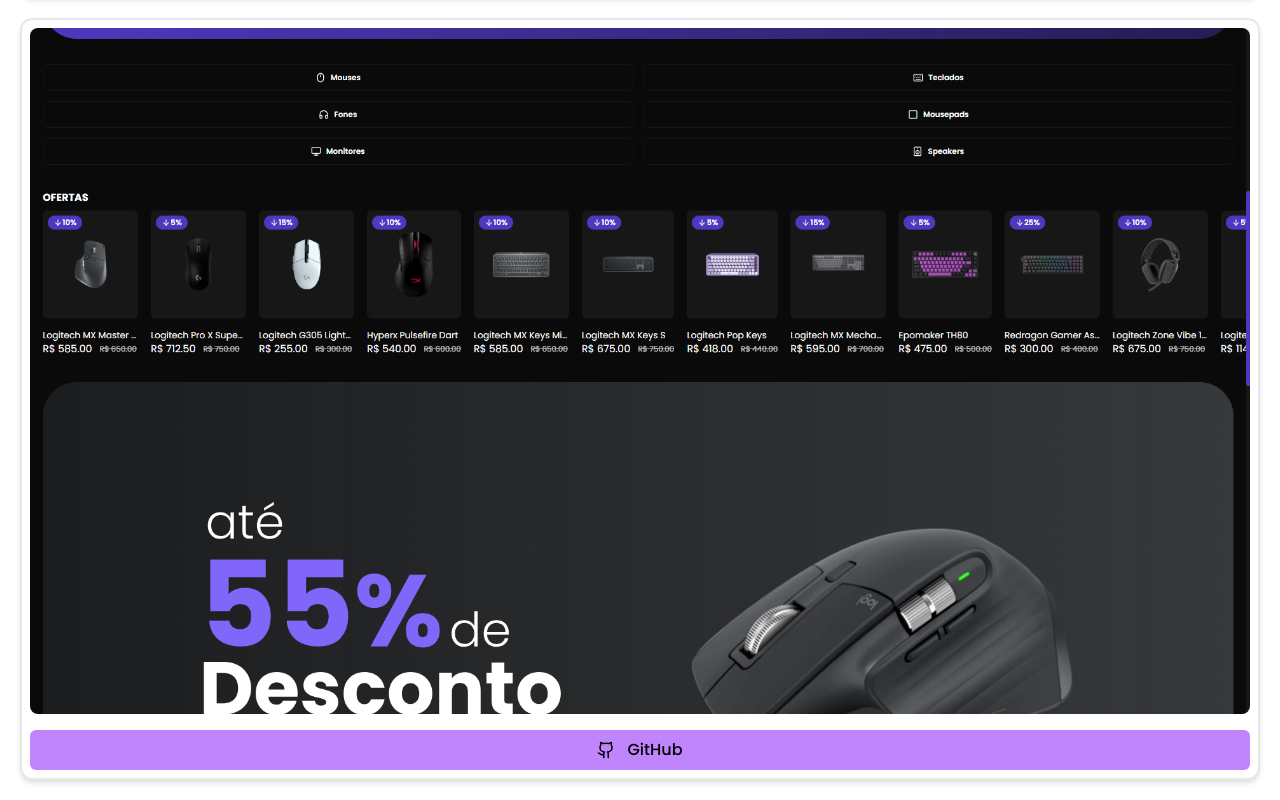
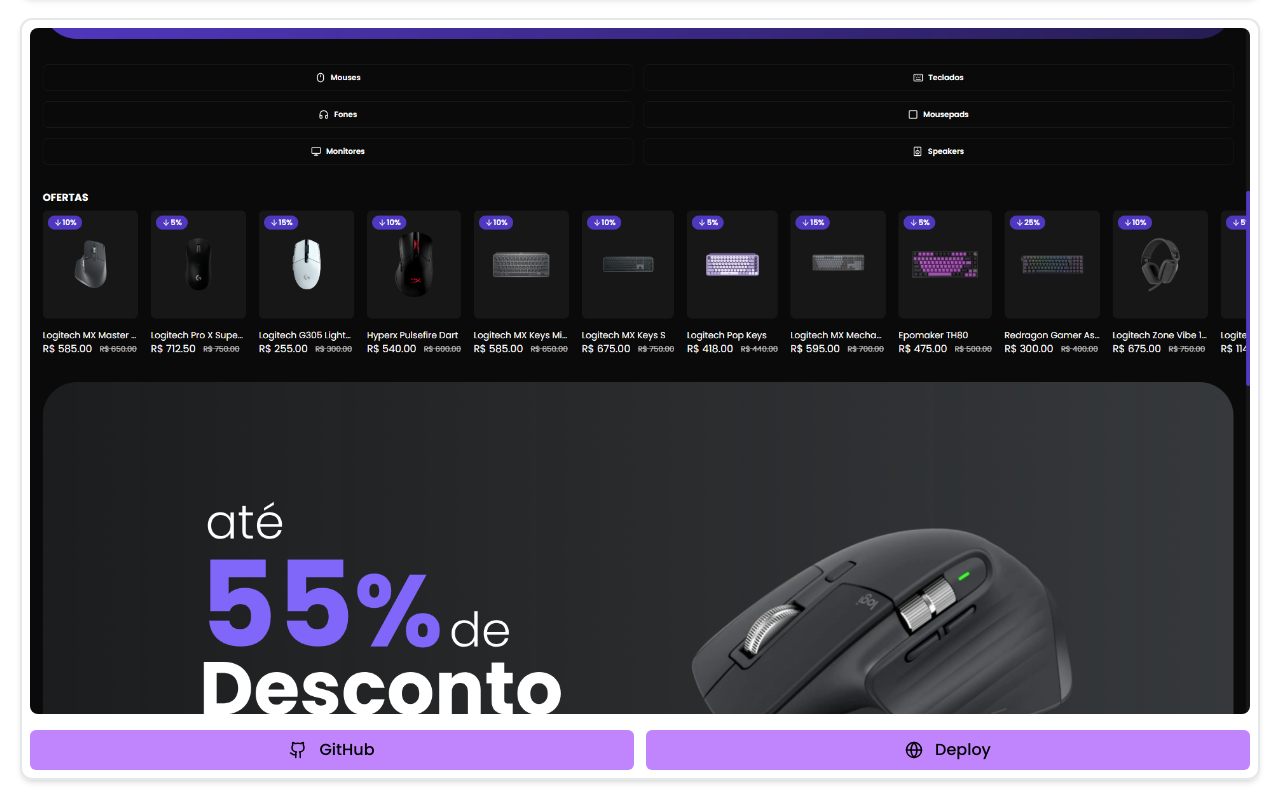
Before and after one commit to mfjack/Portfolio, a Next.js app: page /projects in a window 1280 px wide. Shown: the part 982-1782 px from the top of the page. Built offline with nearby package versions, Linux system fonts and the light colour scheme.

Commit message:
feat: apdate project link deploy

```diff
--- a/app/projects/page.tsx
+++ b/app/projects/page.tsx
@@ -23,7 +23,7 @@
                   </Link>
                   <Link
                      className="text-black bg-purple-400 hover:bg-purple-500 rounded-md flex gap-3 font-medium w-full justify-center items-center p-2 text-center"
-                     href="https://food-fsw.vercel.app/"
+                     href="https://jack-food.vercel.app/"
                      target="_blank">
                      <Globe size={18} />
                      Deploy
@@ -42,13 +42,13 @@
                      <Github size={18} />
                      GitHub
                   </Link>
-                  {/* <Link
+                  <Link
                      className="text-black disabled: bg-purple-400 hover:bg-purple-500 rounded-md flex gap-3 font-medium w-full justify-center items-center p-2 text-center"
-                     href="https://food-fsw.vercel.app/"
+                     href="https://jack-store.vercel.app/"
                      target="_blank">
                      <Globe size={18} />
                      Deploy
-                  </Link> */}
+                  </Link>
                </div>
             </div>
          </div>
```
